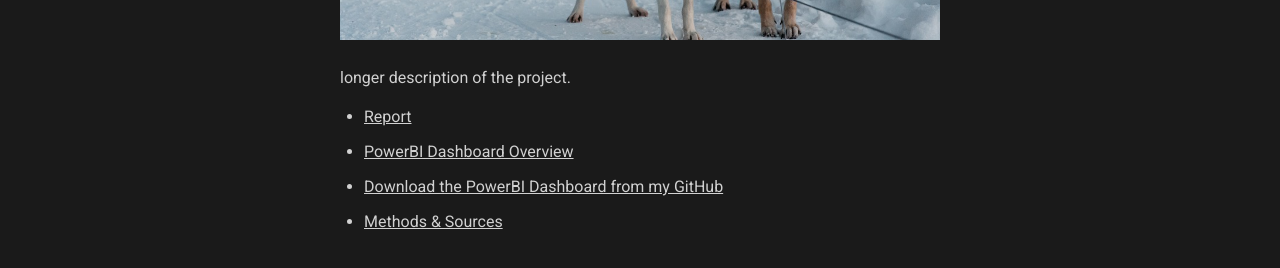
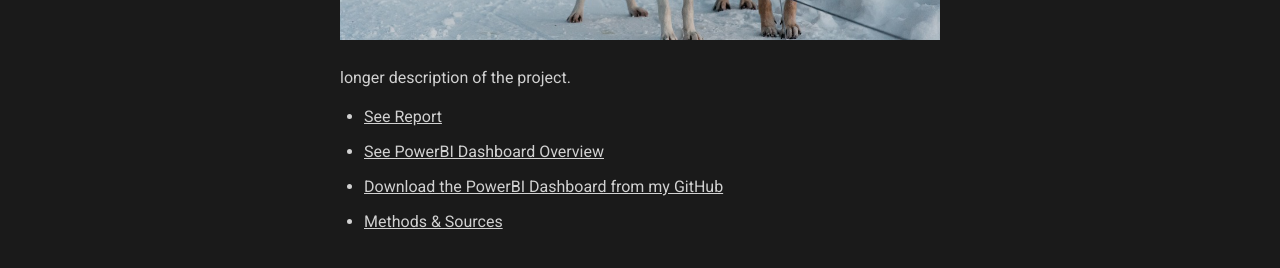
Before and after one commit to joanna-wi/joanna-wi.github.io, a Jekyll site: the page built from _projects/project-1.md, in a window 1280 px wide. Shown: the part 491-759 px from the top of the page. Built offline with Jekyll 4.4.1, drawn with Linux system fonts in a browser that asks for light colours; nearby versions of some CDN libraries.

Commit message:
Update project-1.md

```diff
--- a/_projects/project-1.md
+++ b/_projects/project-1.md
@@ -6,7 +6,7 @@ image: arctic-1.jpg
 
 longer description of the project.
 
-- [Report](https://joanna-wi.github.io/Project-1/Olist%20Report.pdf)
-- [PowerBI Dashboard Overview](https://joanna-wi.github.io/Project-1/Dashboard%20overview/Page%203.jpg)
+- [See Report](https://joanna-wi.github.io/Project-1/Olist%20Report.pdf)
+- [See PowerBI Dashboard Overview](https://joanna-wi.github.io/Project-1/Dashboard%20overview/Page%203.jpg)
 - [Download the PowerBI Dashboard from my GitHub](https://github.com/joanna-wi/joanna-wi.github.io/blob/Project-1/Project%201%20-%20Dashboard.pbix)
 - [Methods & Sources](https://joanna-wi.github.io/Project-1/Methods%20and%20sources.pdf)
```
